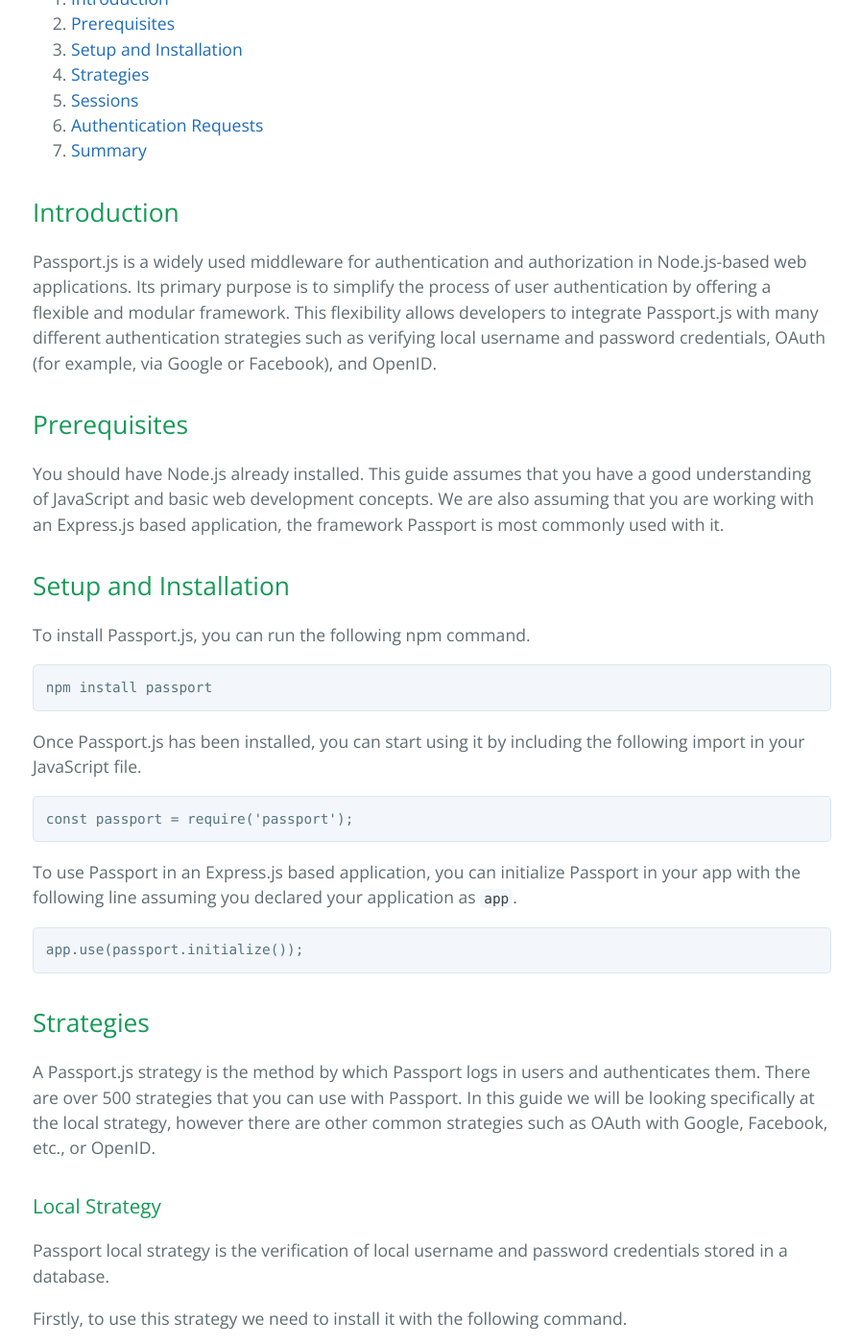
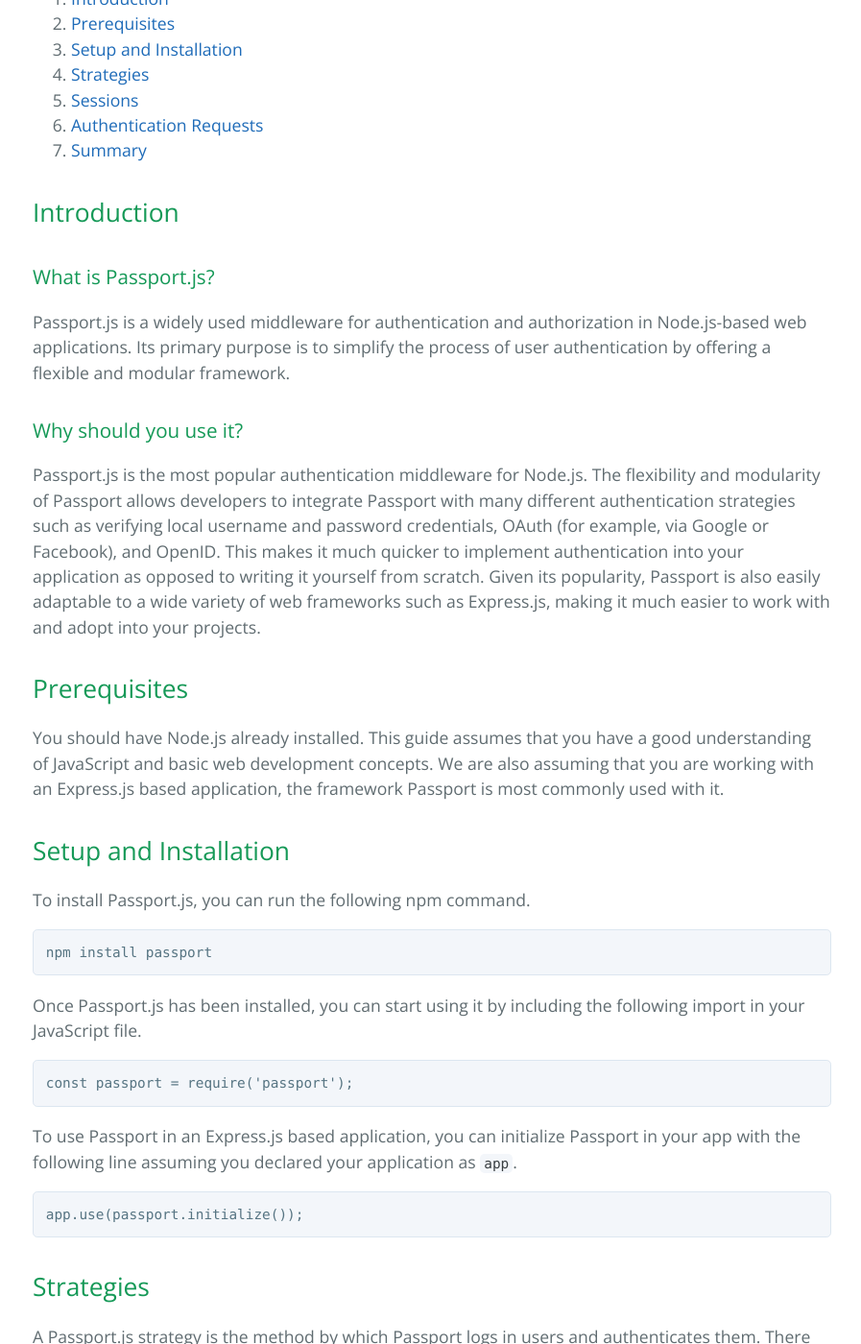
Before and after one commit to learning-software-engineering/learning-software-engineering.github.io, a Jekyll site: the page built from Topics/Tech_Stacks/PassportJS.md, in a window 1280 px wide and 1400 px high, scrolled down 493 px. Shown: the whole window at 96% size, without its empty margins (190-1087 px from the left). Built offline with Jekyll 4.4.1, drawn with Linux system fonts in a browser that asks for light colours; our own code applies the rules of GitHub Pages for plain Markdown files; some of the changed text lies outside the part shown.

Commit message:
added suggestions

```diff
--- a/Topics/Tech_Stacks/PassportJS.md
+++ b/Topics/Tech_Stacks/PassportJS.md
@@ -11,7 +11,13 @@
 
 ## Introduction
 
-Passport.js is a widely used middleware for authentication and authorization in Node.js-based web applications. Its primary purpose is to simplify the process of user authentication by offering a flexible and modular framework. This flexibility allows developers to integrate Passport.js with many different authentication strategies such as verifying local username and password credentials, OAuth (for example, via Google or Facebook), and OpenID.
+### What is Passport.js?
+
+Passport.js is a widely used middleware for authentication and authorization in Node.js-based web applications. Its primary purpose is to simplify the process of user authentication by offering a flexible and modular framework.
+
+### Why should you use it?
+
+Passport.js is the most popular authentication middleware for Node.js. The flexibility and modularity of Passport allows developers to integrate Passport with many different authentication strategies such as verifying local username and password credentials, OAuth (for example, via Google or Facebook), and OpenID. This makes it much quicker to implement authentication into your application as opposed to writing it yourself from scratch. Given its popularity, Passport is also easily adaptable to a wide variety of web frameworks such as Express.js, making it much easier to work with and adopt into your projects.
 
 ## Prerequisites
 
@@ -39,7 +45,7 @@
 
 ## Strategies
 
-A Passport.js strategy is the method by which Passport logs in users and authenticates them. There are over 500 strategies that you can use with Passport. In this guide we will be looking specifically at the local strategy, however there are other common strategies such as OAuth with Google, Facebook, etc., or OpenID.
+A Passport.js strategy is the method by which Passport logs in users and authenticates them. There are over 500 strategies that you can use with Passport, making it one of the most versatile authentication middleware. In this guide we will be looking specifically at the local strategy.
 
 ### Local Strategy
 
@@ -79,6 +85,10 @@
 `done` is a callback function that is called to indicate whether the authentication was successful or not.
 
 In the above code, the body of the verify function is just an example of what the logic to verify the user's credentials might look like. Your actual code might vary based on the requirements of your application.
+
+### Other Strategies
+
+While local strategy is the most common strategy, there are over 500 other strategies that a developer could incorporate into their web application. If you want to read more about these other strategies and how you can use them then check out [this link](https://www.passportjs.org/concepts/authentication/strategies/).
 
 ## Sessions
 
@@ -137,4 +147,4 @@
 ## Summary
 In this guide we learned about Passport.js and how to use it in our Express.js based application. We learned how to use Passport strategies, sessions, and how to use the middleware in our authentication routes. We see how Passport is extremely useful because of its flexibility and unobtrusiveness.
 
-To learn more, you can check out the official documentation at https://www.passportjs.org/docs/.
+To learn more, you can check out the official documentation [here](https://www.passportjs.org/docs/).
```
